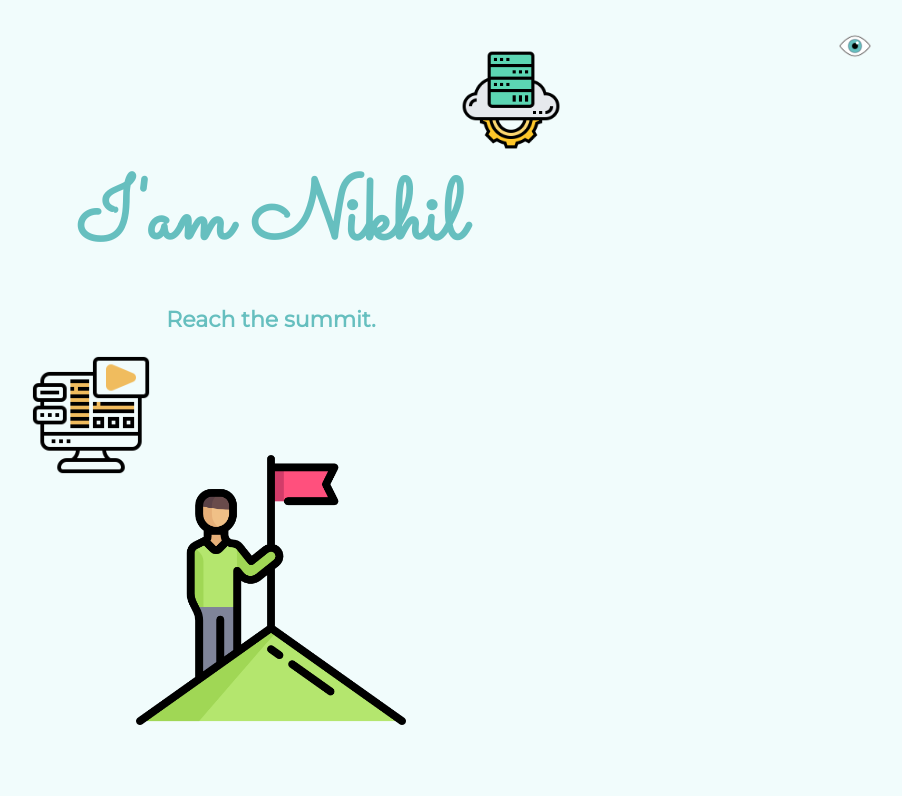
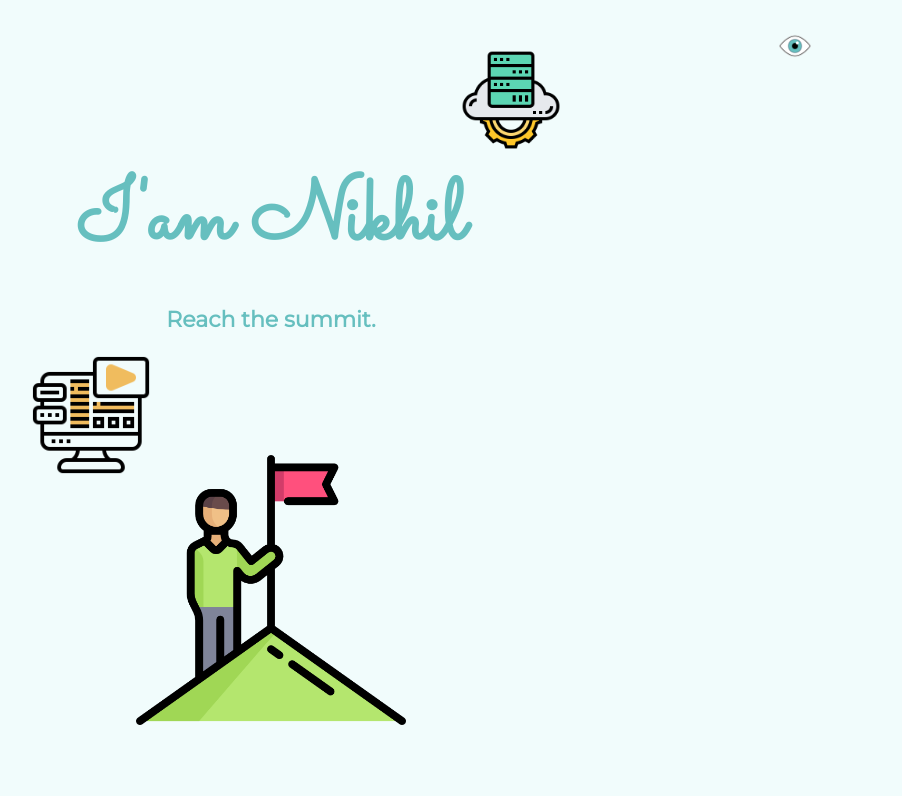
Before and after one commit to nikhilomkar99/nikhilomkar99.github.io, a plain HTML site: page index.html in a window 1280 px wide. Shown: the top 796 px of the page, without its empty margins (369-1271 px from the left). Drawn offline with Linux system fonts and the light colour scheme.

Commit message:
Update test.css
eyes aligned to bottom link

```diff
--- a/test.css
+++ b/test.css
@@ -89,7 +89,7 @@ h2 {
 .menu {
   position: absolute;
   height:2rem;
-  right:2.5rem;
+  right:6.25rem;
   top:1.875rem;
 }
 .skill-row {
```
